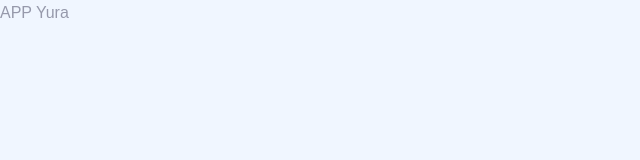
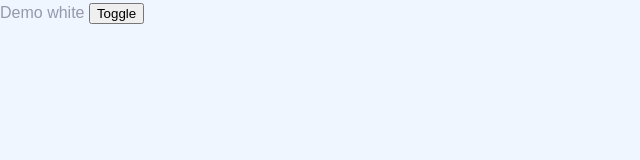
Before and after one commit to koval-yurko/vue2-test-kanban, a Vue app: page /demo in a window 1280 px wide. Shown: the top 160 px of the page, without its empty margins (0-640 px from the left). Built offline with nearby package versions, Linux system fonts and the light colour scheme.

Commit message:
router & state

```diff
--- a/package.json
+++ b/package.json
@@ -11,7 +11,9 @@
     "lint": "eslint . --ext .vue,.js,.jsx,.cjs,.mjs,.ts,.tsx,.cts,.mts --fix --ignore-path .gitignore"
   },
   "dependencies": {
-    "vue": "^2.7.7"
+    "vue": "^2.7.7",
+    "vue-router": "^3.2.0",
+    "vuex": "^3.6.2"
   },
   "devDependencies": {
     "@rushstack/eslint-patch": "^1.1.0",
--- a/src/App.vue
+++ b/src/App.vue
@@ -1,7 +1,5 @@
 <template>
-  <div id="app" class="app">
-    APP {{name}}
-  </div>
+  <router-view id="app" class="app"></router-view>
 </template>
 
 <script lang="ts">
--- a/src/main.ts
+++ b/src/main.ts
@@ -1,7 +1,11 @@
 import Vue from "vue";
 import App from "./App.vue";
+import router from "./router";
+import store from "./store";
 import "./assets/main.css";
 
 new Vue({
+  store,
+  router,
   render: (h) => h(App),
 }).$mount("#app");
--- /dev/null
+++ b/src/pages/Demo.vue
@@ -0,0 +1,30 @@
+<template>
+  <div class="demo">
+    Demo {{theme}}
+
+    <button @click="toggleTheme()">Toggle</button>
+  </div>
+</template>
+
+<script lang="ts">
+import { defineComponent } from "vue";
+import { mapGetters, mapActions } from "vuex";
+
+export default defineComponent({
+  name: "DemoPage",
+  computed: {
+    ...mapGetters({
+      theme: 'theme/activeTheme'
+    }),
+  },
+  methods: {
+    ...mapActions({
+      toggleTheme: 'theme/toggleTheme'
+    }),
+  },
+});
+</script>
+
+<style scoped>
+
+</style>
--- /dev/null
+++ b/src/pages/Home.vue
@@ -0,0 +1,17 @@
+<template>
+  <div>
+    Home
+  </div>
+</template>
+
+<script lang="ts">
+import { defineComponent } from "vue";
+
+export default defineComponent({
+  name: "HomePage",
+});
+</script>
+
+<style scoped>
+
+</style>
--- /dev/null
+++ b/src/router.ts
@@ -0,0 +1,15 @@
+import Vue from "vue";
+import Router from "vue-router";
+import Home from "./pages/Home.vue";
+import Demo from "./pages/Demo.vue";
+
+Vue.use(Router);
+
+export default new Router({
+  mode: "history",
+  routes: [
+    { path: "/", component: Home },
+    { path: "/demo", component: Demo },
+    { path: "*", redirect: "/" },
+  ],
+});
--- /dev/null
+++ b/src/store/index.ts
@@ -0,0 +1,12 @@
+import Vue from "vue";
+import Vuex from "vuex";
+import theme from "./theme";
+
+Vue.use(Vuex);
+
+export default new Vuex.Store({
+  // strict: process.env.NODE_ENV !== "production",
+  modules: {
+    theme,
+  },
+});
--- /dev/null
+++ b/src/store/theme.ts
@@ -0,0 +1,38 @@
+import Vuex from "vuex";
+import type { ActionContext } from "vuex";
+
+const MUTATION_TOGGLE_THEME = "MUTATION_TOGGLE_THEME";
+
+const THEME_WHITE = "white";
+const THEME_BLACK = "black";
+
+type ThemeState = {
+  theme: typeof THEME_WHITE | typeof THEME_BLACK;
+};
+
+type ThemeContext = ActionContext<ThemeState, ThemeState>;
+
+export default {
+  namespaced: true,
+  state() {
+    return {
+      theme: THEME_WHITE,
+    };
+  },
+  mutations: {
+    [MUTATION_TOGGLE_THEME](state: ThemeState) {
+      const currentTheme = state.theme;
+      state.theme = currentTheme === THEME_WHITE ? THEME_BLACK : THEME_WHITE;
+    },
+  },
+  actions: {
+    toggleTheme(context: ThemeContext) {
+      context.commit(MUTATION_TOGGLE_THEME);
+    },
+  },
+  getters: {
+    activeTheme(store: ThemeState) {
+      return store.theme;
+    },
+  },
+};
```
Also changed, not shown: 1 other file (tests, documents, lock files or other folders).
